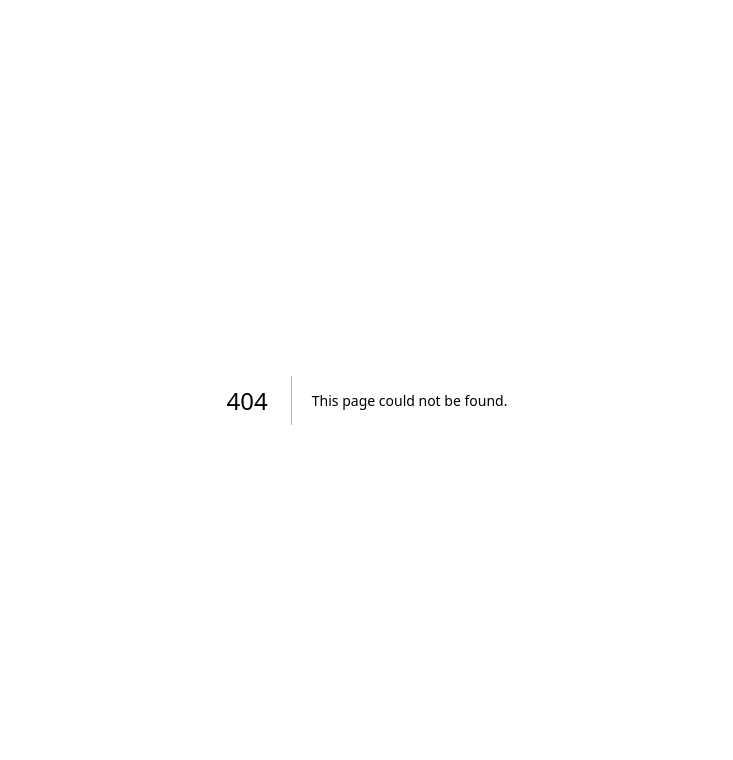
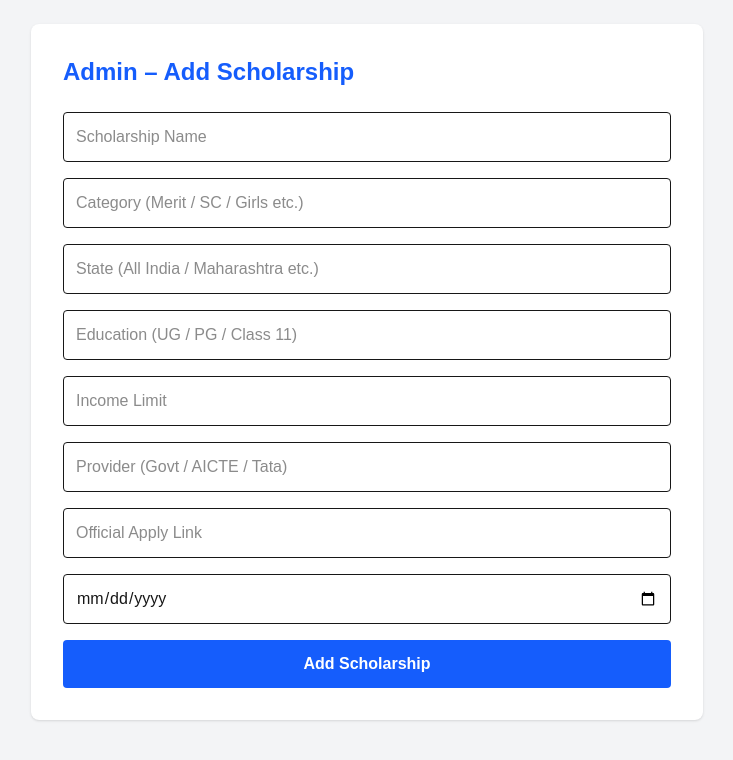
Before and after one commit to DEBOJEETDAS36/find-scholarships, a Next.js app: page /admin in a window 1280 px wide. Before the commit this address had no page. Shown: the top 760 px of the page, without its empty margins (273-1006 px from the left). Built offline with nearby package versions, Linux system fonts and the light colour scheme.

Commit message:
Admin dashboard added

```diff
--- /dev/null
+++ b/app/admin/page.tsx
@@ -0,0 +1,154 @@
+"use client";
+
+import { useState } from "react";
+import { collection, addDoc, Timestamp } from "firebase/firestore";
+import { db } from "@/lib/firebase";
+
+export default function AdminPage() {
+  const [form, setForm] = useState({
+    name: "",
+    category: "",
+    state: "",
+    education: "",
+    incomeLimit: "",
+    provider: "",
+    link: "",
+    deadline: "",
+  });
+
+  const [loading, setLoading] = useState(false);
+  const [success, setSuccess] = useState("");
+
+  function handleChange(
+    e: React.ChangeEvent<HTMLInputElement | HTMLSelectElement>
+  ) {
+    setForm({ ...form, [e.target.name]: e.target.value });
+  }
+
+  async function handleSubmit(e: React.FormEvent) {
+    e.preventDefault();
+    setLoading(true);
+    setSuccess("");
+
+    try {
+      await addDoc(collection(db, "scholarships"), {
+        ...form,
+        deadline: Timestamp.fromDate(new Date(form.deadline)),
+        createdAt: Timestamp.now(),
+        source: "Admin",
+      });
+
+      setSuccess("Scholarship added successfully ✅");
+      setForm({
+        name: "",
+        category: "",
+        state: "",
+        education: "",
+        incomeLimit: "",
+        provider: "",
+        link: "",
+        deadline: "",
+      });
+    } catch (error) {
+      console.error(error);
+      alert("Error adding scholarship");
+    }
+
+    setLoading(false);
+  }
+
+  return (
+    <main className="min-h-screen bg-gray-100 p-6">
+      <div className="max-w-2xl mx-auto bg-white p-8 rounded-lg shadow">
+        <h1 className="text-2xl font-bold mb-6 text-blue-600">
+          Admin – Add Scholarship
+        </h1>
+
+        {success && (
+          <p className="mb-4 text-green-600 font-semibold">{success}</p>
+        )}
+
+        <form onSubmit={handleSubmit} className="space-y-4">
+          <input
+            name="name"
+            placeholder="Scholarship Name"
+            value={form.name}
+            onChange={handleChange}
+            required
+            className="w-full p-3 border rounded"
+          />
+
+          <input
+            name="category"
+            placeholder="Category (Merit / SC / Girls etc.)"
+            value={form.category}
+            onChange={handleChange}
+            required
+            className="w-full p-3 border rounded"
+          />
+
+          <input
+            name="state"
+            placeholder="State (All India / Maharashtra etc.)"
+            value={form.state}
+            onChange={handleChange}
+            required
+            className="w-full p-3 border rounded"
+          />
+
+          <input
+            name="education"
+            placeholder="Education (UG / PG / Class 11)"
+            value={form.education}
+            onChange={handleChange}
+            required
+            className="w-full p-3 border rounded"
+          />
+
+          <input
+            name="incomeLimit"
+            placeholder="Income Limit"
+            value={form.incomeLimit}
+            onChange={handleChange}
+            className="w-full p-3 border rounded"
+          />
+
+          <input
+            name="provider"
+            placeholder="Provider (Govt / AICTE / Tata)"
+            value={form.provider}
+            onChange={handleChange}
+            required
+            className="w-full p-3 border rounded"
+          />
+
+          <input
+            name="link"
+            placeholder="Official Apply Link"
+            value={form.link}
+            onChange={handleChange}
+            required
+            className="w-full p-3 border rounded"
+          />
+
+          <input
+            type="date"
+            name="deadline"
+            value={form.deadline}
+            onChange={handleChange}
+            required
+            className="w-full p-3 border rounded"
+          />
+
+          <button
+            type="submit"
+            disabled={loading}
+            className="w-full bg-blue-600 text-white font-bold py-3 rounded hover:bg-blue-700 transition"
+          >
+            {loading ? "Adding..." : "Add Scholarship"}
+          </button>
+        </form>
+      </div>
+    </main>
+  );
+}
```
